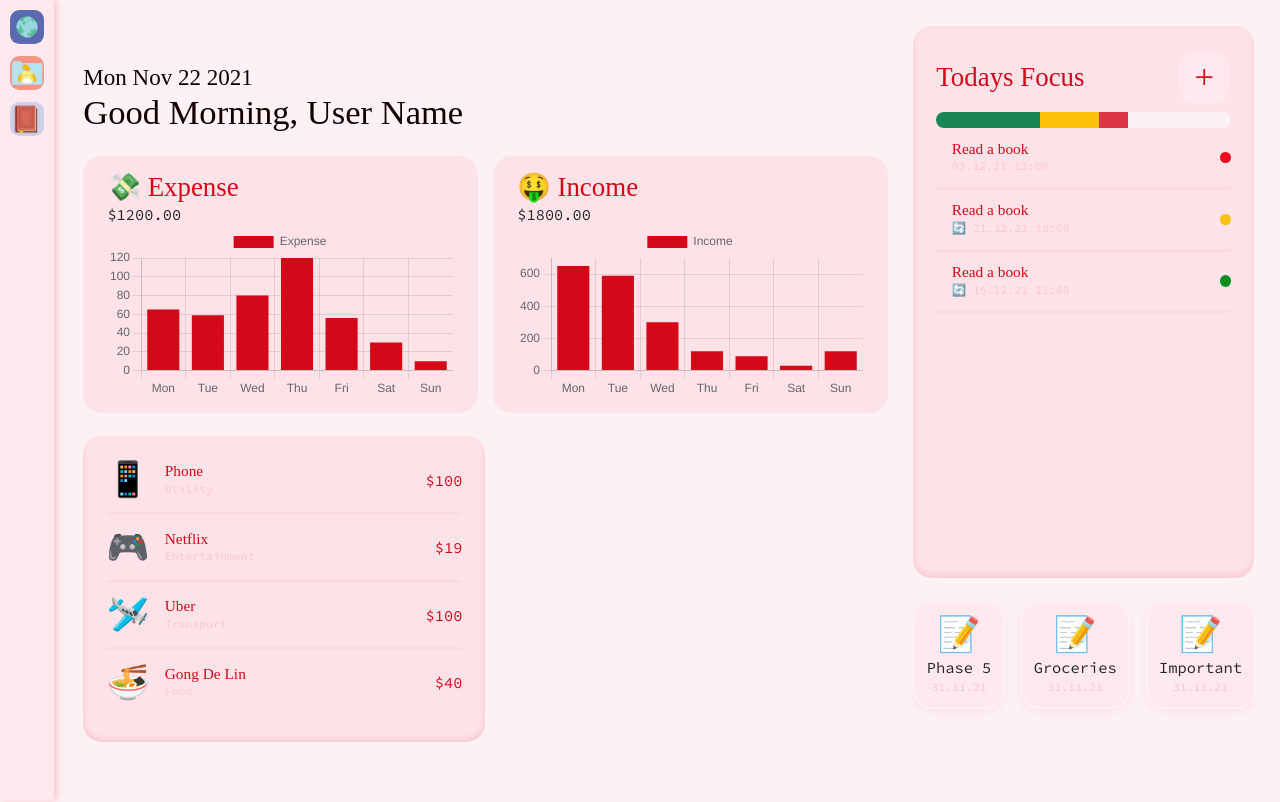
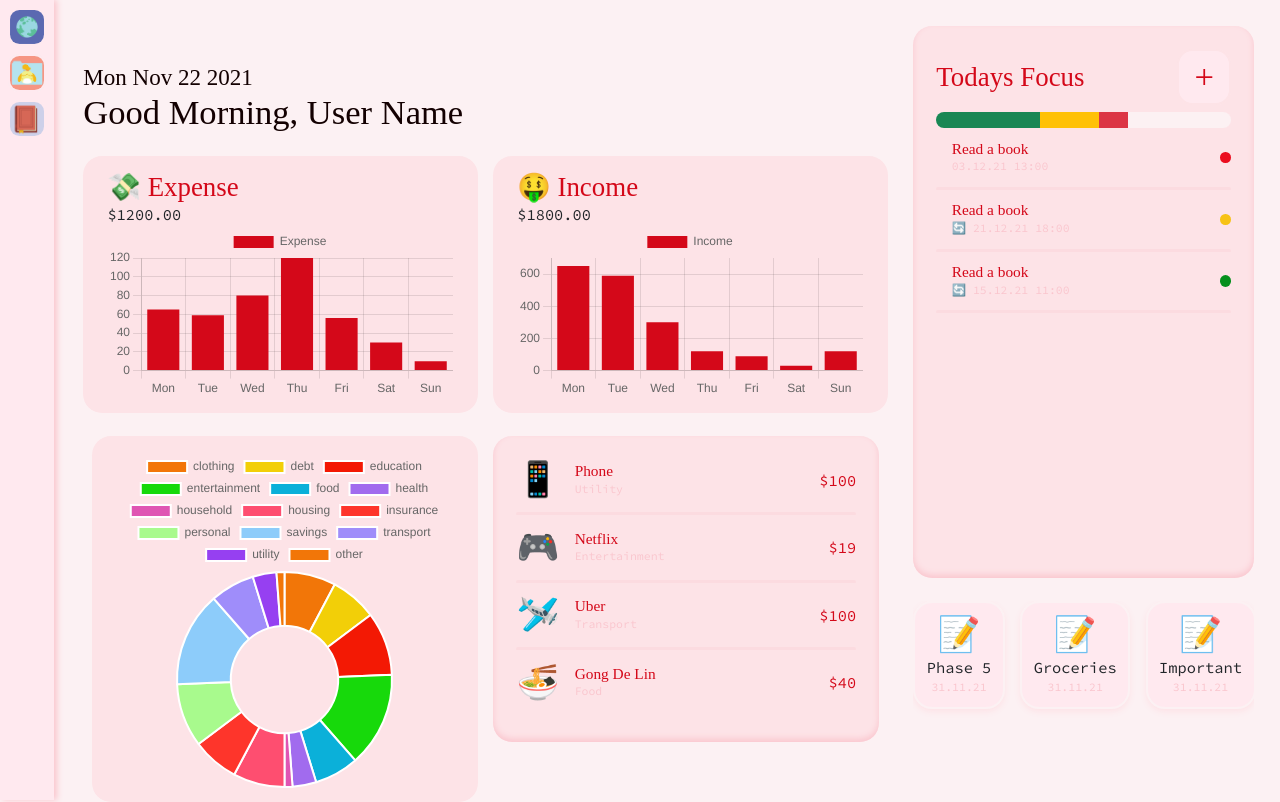
Before and after one commit to jmhar3/DreamJournal_app, a React (Create React App) app: page /dashboard in a window 1280 px wide. Built offline with nearby package versions, Linux system fonts and the light colour scheme; no server answers; sample sign-in values are in the browser's storage; a web font is replaced by a local one.

Commit message:
create transaction categories chart

```diff
--- /dev/null
+++ b/src/components/FinanceCategories.js
@@ -0,0 +1,22 @@
+import { Doughnut } from 'react-chartjs-2';
+
+const categories = ['clothing', 'debt', 'education', 'entertainment', 'food', 'health', 'household', 'housing', 'insurance', 'personal', 'savings', 'transport', 'utility', 'other']
+
+const categoryData = {
+    labels: categories,
+    datasets: [
+        {
+            label: 'Category',
+            backgroundColor: ['#F27608', '#F2CF08', '#F31904', '#17D90B', '#0BB0D9', '#A16BEE', '#DF55B3', '#FE4E70', '#FE352B', '#A8FA8D', '#8DCCFA', '#9F8DFA', '#9640F1'],
+            data: [65, 59, 80, 120, 56, 30, 10, 65, 59, 80, 120, 56, 30, 10]
+        }
+    ]
+}
+
+const FinanceCategories = () => {
+    return (
+        <Doughnut data={categoryData} />
+    )
+}
+
+export default FinanceCategories;
--- a/src/css/dashboard.css
+++ b/src/css/dashboard.css
@@ -27,7 +27,7 @@
     padding-top: 3vw;
 }
 
-.finance-charts div, #db-transactions, #upcoming-payments div, .dashboard-goals, #db-notes div {
+.finance-charts div, #db-transactions, #db-finance-categories, #upcoming-payments div, .dashboard-goals, #db-notes div {
     padding: 1.8%;
     padding-left: 3%;
     padding-right: 3%;
@@ -37,7 +37,7 @@
     float: left;
 }
 
-.finance-charts, .dashboard-goals span, #db-notes, #db-transactions span {
+.finance-charts, #transaction-stats, .dashboard-goals span, #db-notes, #db-transactions span {
     display: flex;
     flex-direction: row;
     justify-content: center;
@@ -138,11 +138,15 @@
     padding-bottom: 1.2vw;
 }
 
+#transaction-stats {
+    align-items: flex-start;
+}
+
 #db-finance-categories {
 
 }
 
-#db-transactions {
-    width: 50%;
+#db-transactions, #db-finance-categories {
+    width: 48%;
     height: fit-content;
 }
--- a/src/pages/Dashboard.js
+++ b/src/pages/Dashboard.js
@@ -6,7 +6,8 @@ import Chart from 'chart.js/auto';
 import { useContext } from 'react';
 import { GoalContext } from '../components/GoalContext';
 import GoalList from '../components/GoalList';
-import TransactionList from '../components/TransactionList';
+import TransactionList from '../components/TransactionsList';
+import FinanceCategories from '../components/FinanceCategories';
 
 const expenseData = {
     labels: ['Mon', 'Tue', 'Wed',
@@ -87,8 +88,9 @@ const Dashboard = () => {
                         <Bar data={incomeData} />
                     </div>
                 </section>
-                <section>
+                <section id="transaction-stats">
                     <div id="db-finance-categories">
+                        <FinanceCategories transactions={'transactions'} />
                     </div>
                     <div id="db-transactions">
                         <TransactionList transactions={'transactions'} />
```
Also changed, not shown: src/components/TransactionsList.js (renamed from src/components/TransactionList.js).
